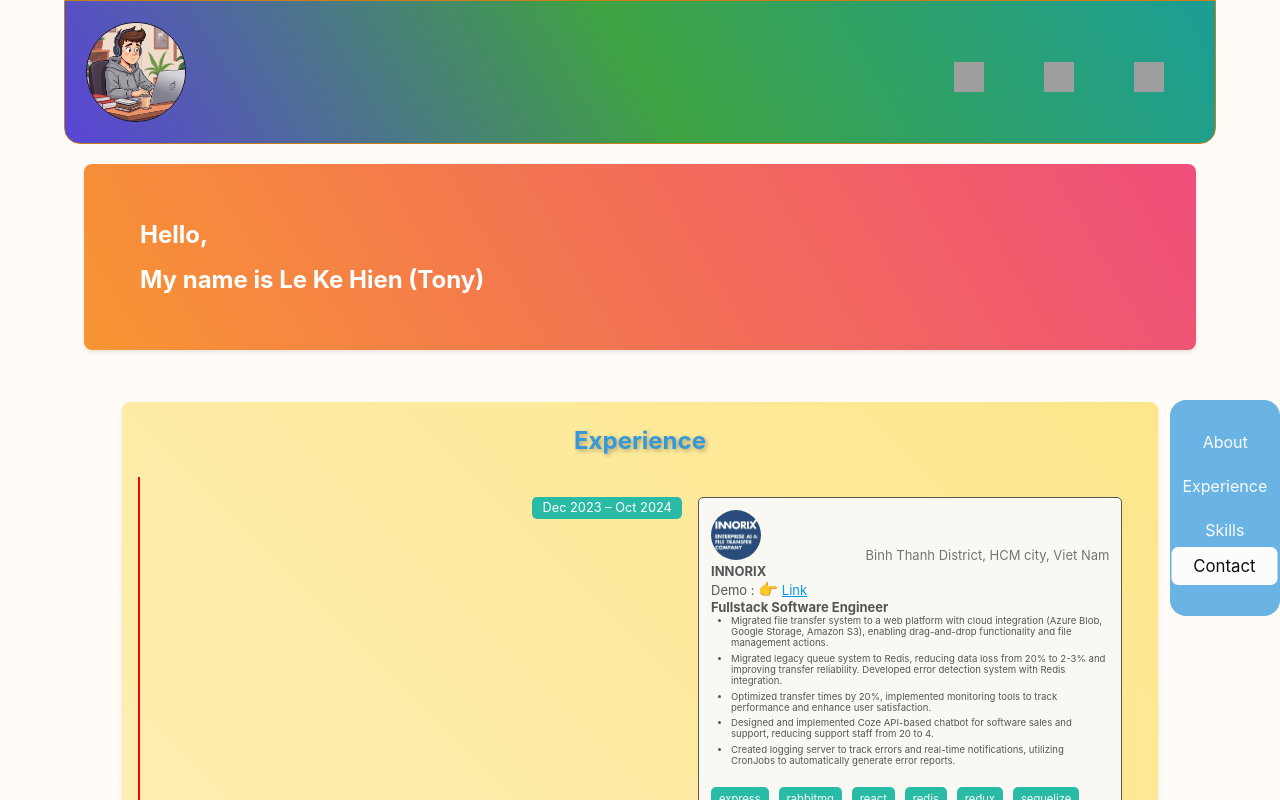
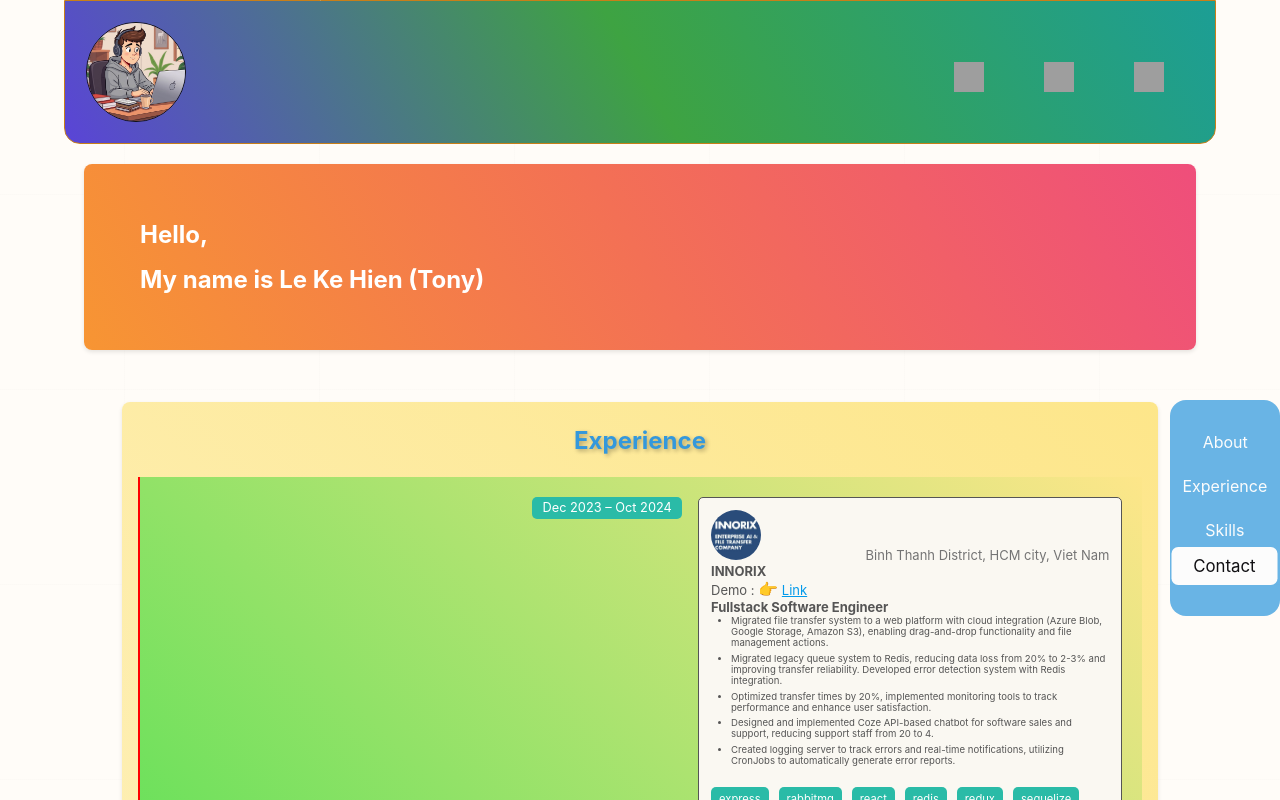
Before and after one commit to hienleke/portfolio_website, a React (Create React App) app in the folder my-react-app/: page / in a window 1280 px wide. In both pictures the pointer is over the element 639 px from the left and 727 px from the top of the page. Shown: the top 800 px of the page. Built offline with nearby package versions, Linux system fonts and the light colour scheme; grey boxes are pictures that could not be loaded.

Commit message:
-- fix experience

```diff
--- a/my-react-app/src/components/Experience/Experience.css
+++ b/my-react-app/src/components/Experience/Experience.css
@@ -43,8 +43,13 @@
 	font-size: small;
 	transition  : all0.3 ease;
 }
-.content:hover{
-	bacground-image : linear-gradient(127deg, rgb(0, 119, 78) 12.55%, rgb(0, 167, 110) 84.61%);
+.experience-item:hover{
+	background: linear-gradient(45deg, #5be056, #fde68a);
+}
+
+.experience-item .content:hover{
+	background: linear-gradient(45deg, #2292dd, #fde68a);
+	transform: translateY(1rem) scale(1.3);
 }
 
 .red-color {
```
